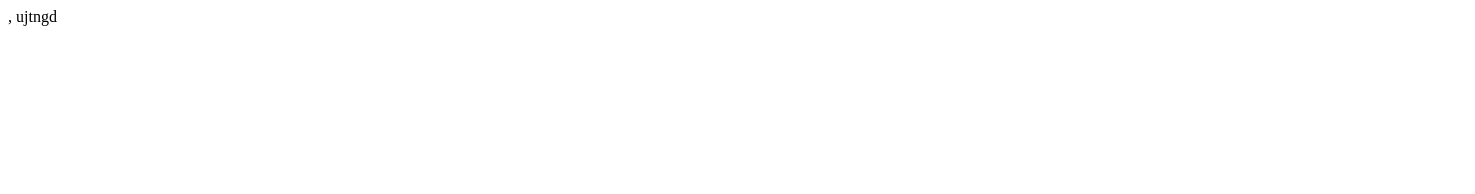
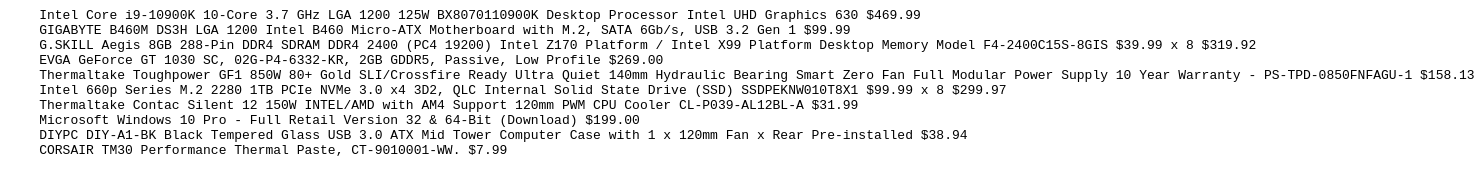
Before and after one commit to ComfyStrawberry/strawberryidiot.github.io, a plain HTML site: page index.html in a window 1280 px wide. Shown: the whole page, 1475 px wide, since content can reach past the window. Drawn offline with Linux system fonts and the light colour scheme.

Commit message:
Update index.html

```diff
--- a/index.html
+++ b/index.html
@@ -1 +1,18 @@
-, ujtngd
+<html>
+  <head><title>strawberry.github.io </title></head>
+
+  <body>
+    <pre>
+    Intel Core i9-10900K 10-Core 3.7 GHz LGA 1200 125W BX8070110900K Desktop Processor Intel UHD Graphics 630 $469.99
+    GIGABYTE B460M DS3H LGA 1200 Intel B460 Micro-ATX Motherboard with M.2, SATA 6Gb/s, USB 3.2 Gen 1 $99.99
+    G.SKILL Aegis 8GB 288-Pin DDR4 SDRAM DDR4 2400 (PC4 19200) Intel Z170 Platform / Intel X99 Platform Desktop Memory Model F4-2400C15S-8GIS $39.99 x 8 $319.92
+    EVGA GeForce GT 1030 SC, 02G-P4-6332-KR, 2GB GDDR5, Passive, Low Profile $269.00
+    Thermaltake Toughpower GF1 850W 80+ Gold SLI/Crossfire Ready Ultra Quiet 140mm Hydraulic Bearing Smart Zero Fan Full Modular Power Supply 10 Year Warranty - PS-TPD-0850FNFAGU-1 $158.13
+    Intel 660p Series M.2 2280 1TB PCIe NVMe 3.0 x4 3D2, QLC Internal Solid State Drive (SSD) SSDPEKNW010T8X1 $99.99 x 8 $299.97
+    Thermaltake Contac Silent 12 150W INTEL/AMD with AM4 Support 120mm PWM CPU Cooler CL-P039-AL12BL-A $31.99
+    Microsoft Windows 10 Pro - Full Retail Version 32 & 64-Bit (Download) $199.00
+    DIYPC DIY-A1-BK Black Tempered Glass USB 3.0 ATX Mid Tower Computer Case with 1 x 120mm Fan x Rear Pre-installed $38.94
+    CORSAIR TM30 Performance Thermal Paste, CT-9010001-WW. $7.99
+    </pre>
+  </body>
+  </html>
```
